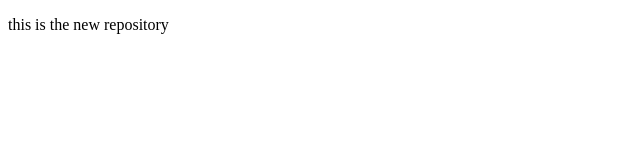
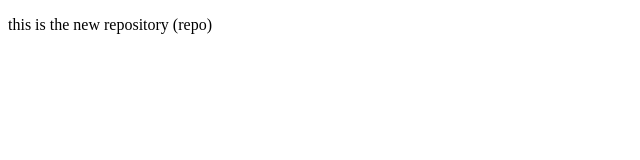
Before and after one commit to SohanRP5/learningrepo, a plain HTML site: page index.html in a window 1280 px wide. Shown: the full height of the page, 0-640 px from the left. Drawn offline with Linux system fonts and the light colour scheme.

Commit message:
add repo

```diff
--- a/index.html
+++ b/index.html
@@ -6,6 +6,6 @@
     <title>Document</title>
 </head>
 <body>
-    <p>this is the new repository</p>
+    <p>this is the new repository  (repo)</p>
 </body>
 </html>
```
